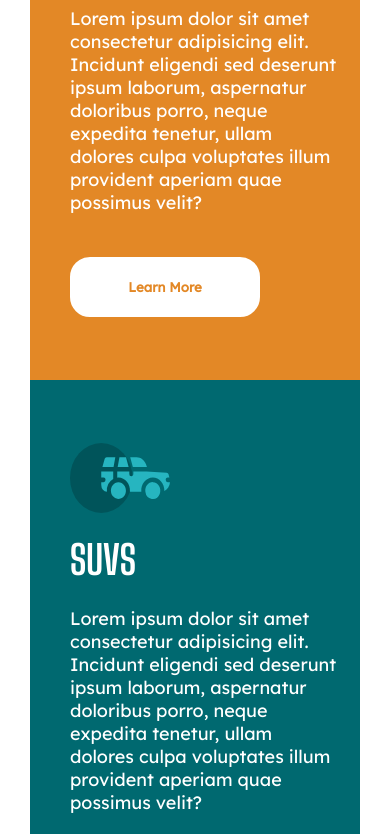
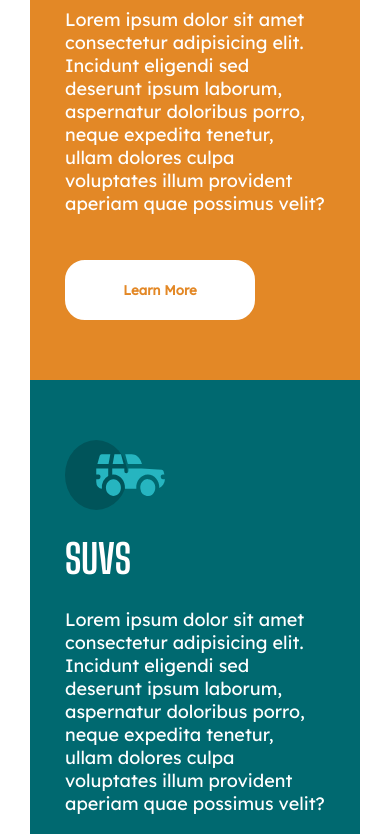
Before and after one commit to santiyelmini/3-column-card-component, a plain HTML site: page index.html in a window 390 px wide. Shown: the part 250-1084 px from the top of the page. Drawn offline with Linux system fonts and the light colour scheme.

Commit message:
fixed responsive

```diff
--- a/css/index.css
+++ b/css/index.css
@@ -22,7 +22,7 @@ body {
 }
 
 .cards-container {
-    border-radius: 15px;
+    border-radius: 20px;
     overflow: hidden;
     display: grid;
     grid-template-columns: 1fr 1fr 1fr;
@@ -36,12 +36,18 @@ body {
 }
 
 .card {
-    padding: 40px;
+    padding: 35px;
     display: flex;
     flex-direction: column;
     justify-content: space-evenly;
     min-height: 600px;
     width: 350px;
+}
+
+@media (max-width: 768px) {
+    .card {
+        width: 100%;
+    }
 }
 
 .card h3 {
```
